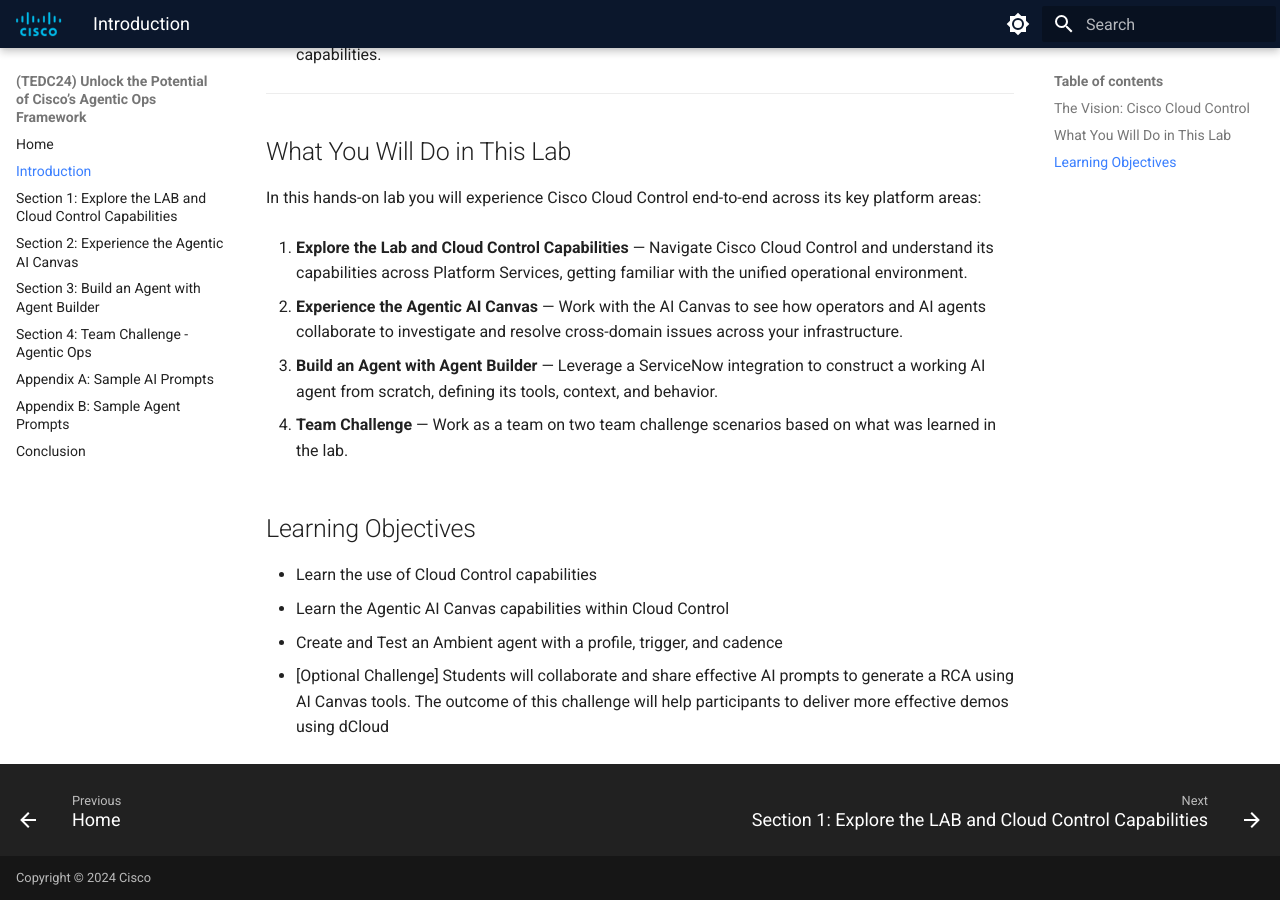
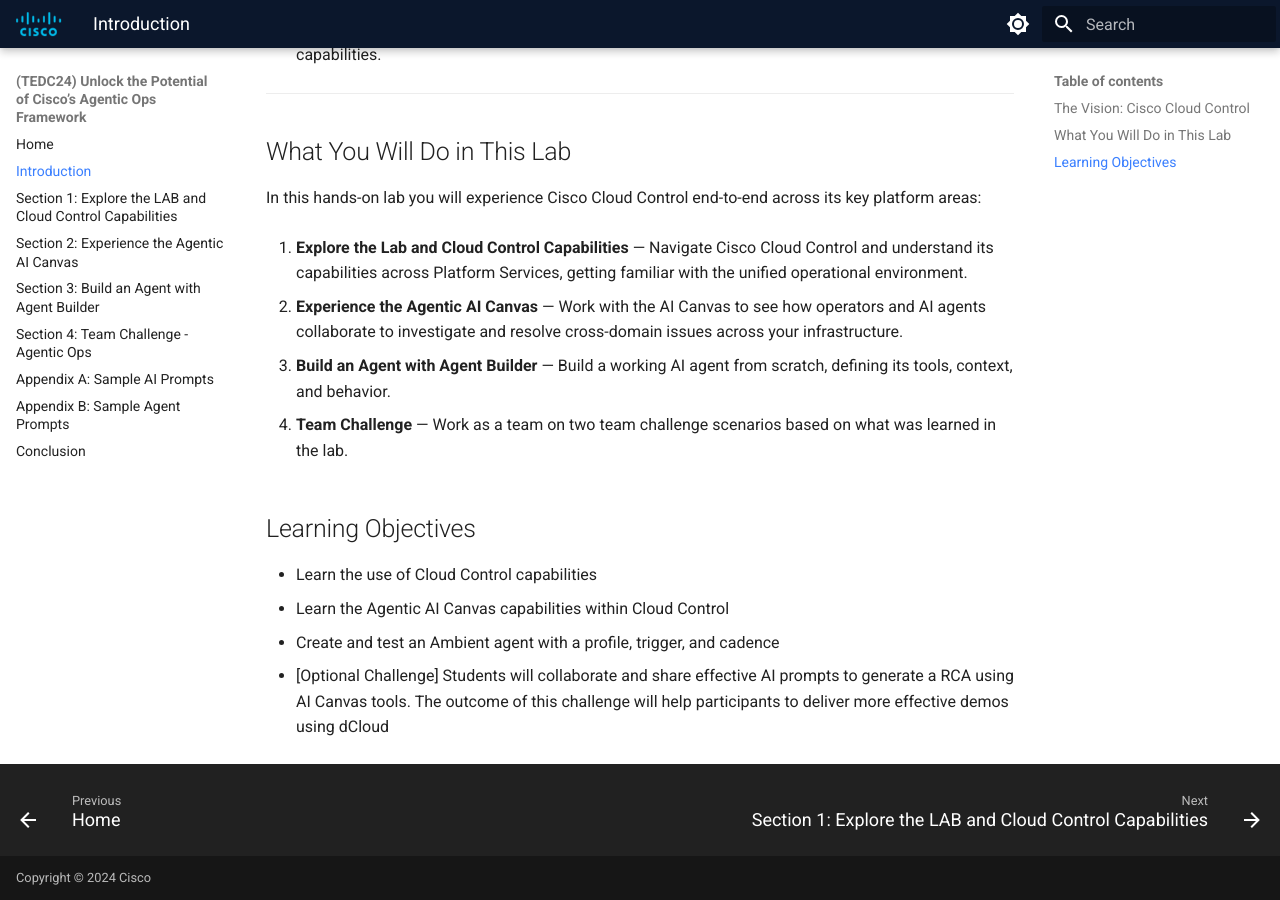
Before and after one commit to mokuma56/tedcn24-01-fy27, an MkDocs documentation site: the page built from docs/introduction/index.md, in a window 1280 px wide and 900 px high, scrolled down 796 px. Built offline with MkDocs 1.6.1 and Material for MkDocs 9.7.7, drawn with Linux system fonts in a browser that asks for light colours.

Commit message:
Update lab guide — 2026-07-28 08:25

```diff
--- a/docs/introduction/index.md
+++ b/docs/introduction/index.md
@@ -26,7 +26,7 @@
 
 2. **Experience the Agentic AI Canvas** — Work with the AI Canvas to see how operators and AI agents collaborate to investigate and resolve cross-domain issues across your infrastructure.
 
-3. **Build an Agent with Agent Builder** — Leverage a ServiceNow integration to construct a working AI agent from scratch, defining its tools, context, and behavior.
+3. **Build an Agent with Agent Builder** — Build a working AI agent from scratch, defining its tools, context, and behavior.
 
 4. **Team Challenge** — Work as a team on two team challenge scenarios based on what was learned in the lab.
 
@@ -34,5 +34,5 @@
 
 - Learn the  use of Cloud Control capabilities
 - Learn the Agentic AI Canvas capabilities within Cloud Control
-- Create and Test an Ambient agent with a profile, trigger, and cadence
+- Create and test an Ambient agent with a profile, trigger, and cadence
 - [Optional Challenge] Students will collaborate and share effective AI prompts to generate a RCA using AI Canvas tools. The outcome of this challenge will help participants to deliver more effective demos using dCloud
```
Also changed, not shown: docs/index.md (+1 -1 lines), docs/section-1-explore-the-lab-and-cloud-control-capabilities/index.md (+5 -5 lines).
